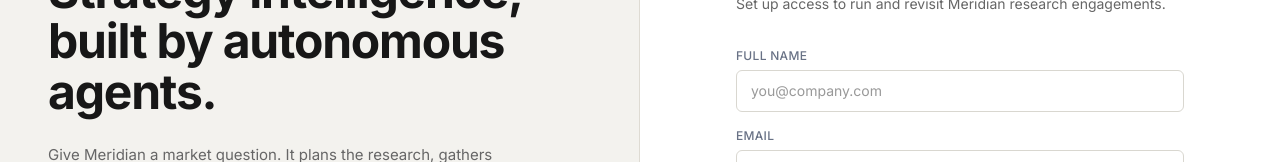
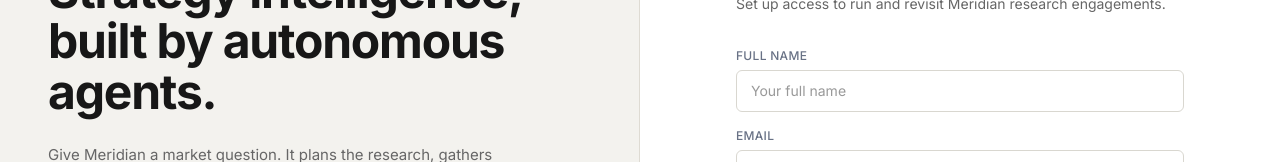
Before and after one commit to adityatygi/meridian-fronted-resarch-engine, a React (Vite) app: page /signup in a window 1280 px wide. Shown: the part 258-420 px from the top of the page. Built offline with nearby package versions, Linux system fonts and the light colour scheme; no server answers.

Commit message:
Initial frontend setup

```diff
--- a/src/pages/Signup.jsx
+++ b/src/pages/Signup.jsx
@@ -74,17 +74,18 @@
       subtitle="Set up access to run and revisit Meridian research engagements."
     >
       <form onSubmit={handleSubmit} className="space-y-4">
-        <div>
+      <div>
           <label className="mb-1.5 block text-xs font-medium uppercase tracking-wide text-ink-muted">
             Full name
           </label>
+
           <input
-            type="email"
+            type="text"
             required
-            autoComplete="email"
-            value={email}
+            autoComplete="name"
+            value={fullName}
             onChange={(e) => setFullName(e.target.value)}
-            placeholder="you@company.com"
+            placeholder="Your full name"
             className="w-full rounded-md border border-[#d9d7d0] bg-white px-3.5 py-2.5 text-sm text-[#171717] outline-none transition placeholder:text-[#999999] focus:border-[#171717] focus:ring-2 focus:ring-[#171717]/5"
           />
         </div>
@@ -92,6 +93,7 @@
           <label className="mb-1.5 block text-xs font-medium uppercase tracking-wide text-ink-muted">
             Email
           </label>
+
           <input
             type="email"
             required
```
